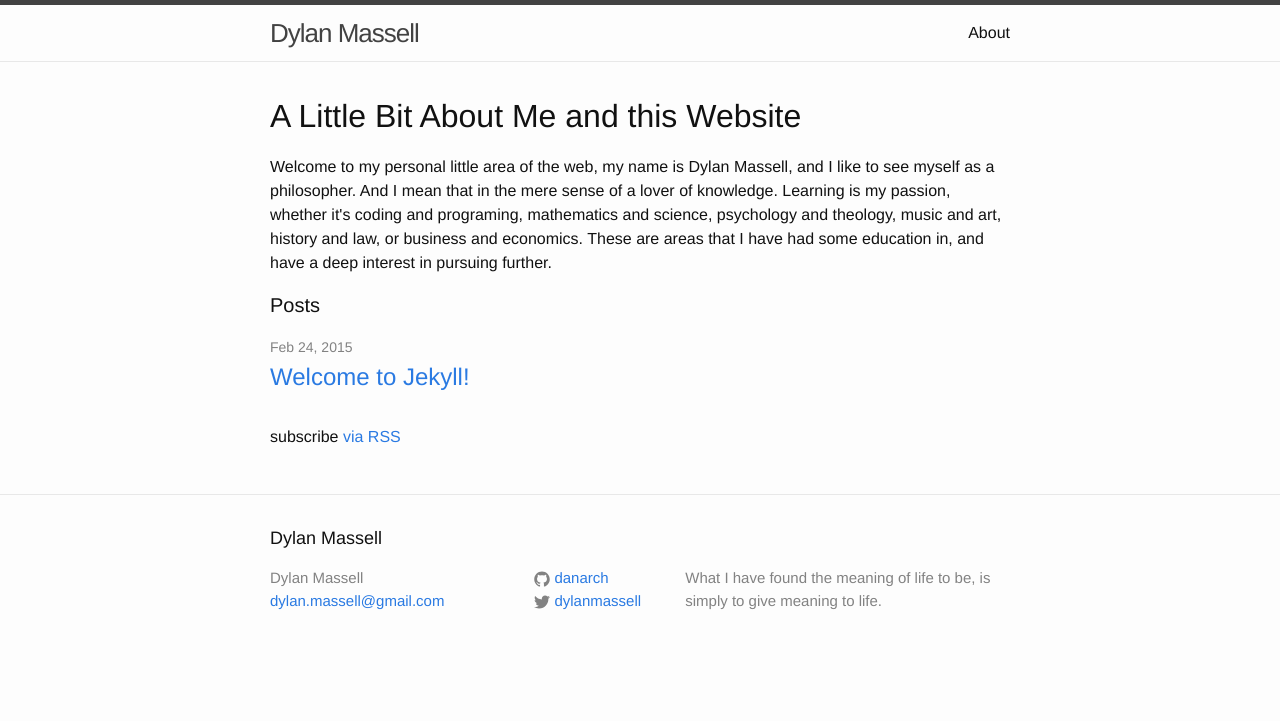
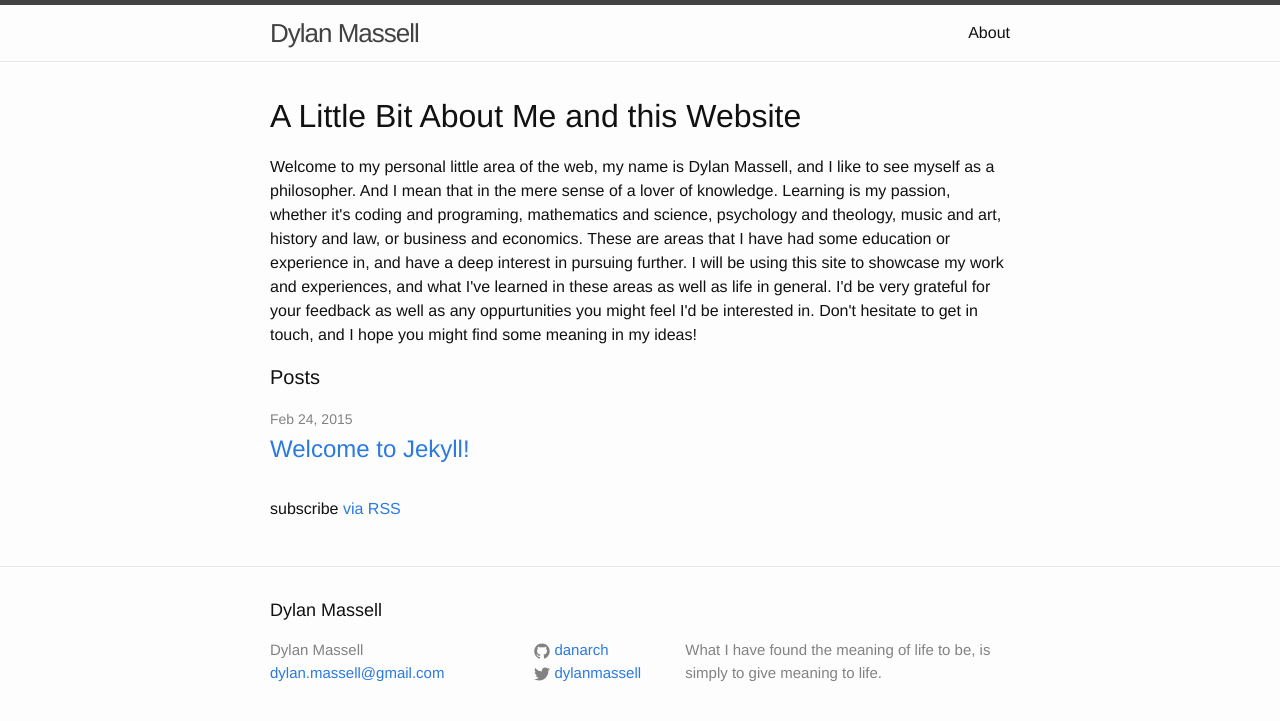
Before and after one commit to danarch/danarch.github.io, a Jekyll site: the page built from index.html, in a window 1280 px wide. Shown: the top 721 px of the page. Built offline with Jekyll 4.4.1, drawn with Linux system fonts in a browser that asks for light colours.

Commit message:
Fill out about section more

```diff
--- a/index.html
+++ b/index.html
@@ -9,7 +9,10 @@ layout: default
   <p>Welcome to my personal little area of the web, my name is Dylan Massell, and I like to see myself as a philosopher.
     And I mean that in the mere sense of a lover of knowledge. Learning is my passion, whether it's coding and programing,
     mathematics and science, psychology and theology, music and art, history and law, or business and economics. These are
-    areas that I have had some education in, and have a deep interest in pursuing further.
+    areas that I have had some education or experience in, and have a deep interest in pursuing further. I will be using this
+    site to showcase my work and experiences, and what I've learned in these areas as well as life in general. I'd be very
+    grateful for your feedback as well as any oppurtunities you might feel I'd be interested in. Don't hesitate to get in touch,
+    and I hope you might find some meaning in my ideas!
   </p>
 
   <h1 class="page-heading">Posts</h1>
```
